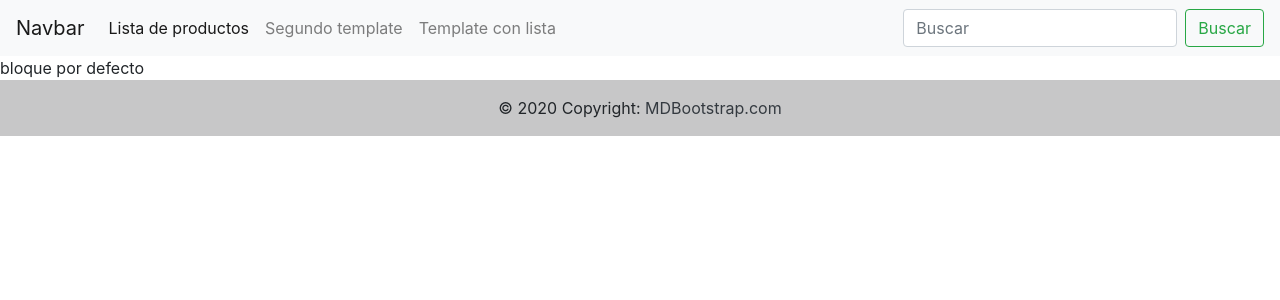
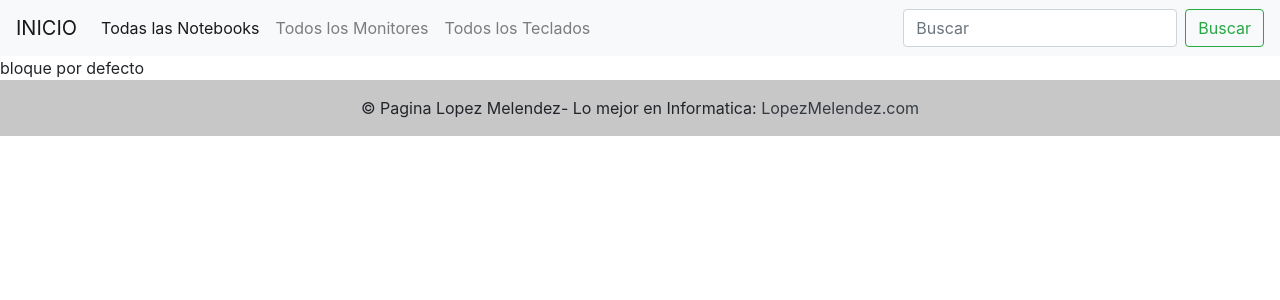
Before and after one commit to Fedelopx/Entrega1MelendezLopez, a Django app: template templates/base.html in a window 1280 px wide. Shown: the top 300 px of the page. Run offline with Django 4.2, Linux system fonts and the light colour scheme; the template is opened without the code that fills it, so the values that code supplies are empty; parts of the project's set-up code (start-up, migrations or seed data) failed here and were passed over.

Commit message:
html de notebooks

```diff
--- a/templates/base.html
+++ b/templates/base.html
@@ -16,7 +16,7 @@
 
 <body>
     <nav class="navbar navbar-expand-lg navbar-light bg-light">
-        <a class="navbar-brand" href="#">Navbar</a>
+        <a class="navbar-brand" href="#">INICIO</a>
         <button class="navbar-toggler" type="button" data-toggle="collapse" data-target="#navbarSupportedContent"
             aria-controls="navbarSupportedContent" aria-expanded="false" aria-label="Toggle navigation">
             <span class="navbar-toggler-icon"></span>
@@ -25,13 +25,13 @@
         <div class="collapse navbar-collapse" id="navbarSupportedContent">
             <ul class="navbar-nav mr-auto">
                 <li class="nav-item active">
-                    <a class="nav-link" href="/products/list-products/">Lista de productos</a>
+                    <a class="nav-link" href="/notebooks/lista-notebooks/"> Todas las Notebooks</a>
                 </li>
                 <li class="nav-item">
-                    <a class="nav-link" href="/segundo-template/">Segundo template</a>
+                    <a class="nav-link" href="/monitores/lista-monitores/">Todos los Monitores</a>
                 </li>
                 <li class="nav-item">
-                    <a class="nav-link" href="/template-con-lista/">Template con lista</a>
+                    <a class="nav-link" href="/teclados/lista-teclados/">Todos los Teclados</a>
                 </li>
             </ul>
             <form class="form-inline my-2 my-lg-0" action="/products/search-products/" method="GET">
@@ -49,8 +49,8 @@
     <footer class="bg-light text-center text-lg-start">
         <!-- Copyright -->
         <div class="text-center p-3" style="background-color: rgba(0, 0, 0, 0.2);">
-            © 2020 Copyright:
-            <a class="text-dark" href="https://mdbootstrap.com/">MDBootstrap.com</a>
+            © Pagina Lopez Melendez- Lo mejor en Informatica:
+            <a class="text-dark" href="https://LopezMelendez.com/">LopezMelendez.com</a>
         </div>
         <!-- Copyright -->
     </footer>
```
Also changed, not shown: templates/notebooks/notebooks_lista.html (added, +29 -0 lines), templates/notebooks/nueva_notebook.html (added, +23 -0 lines).
